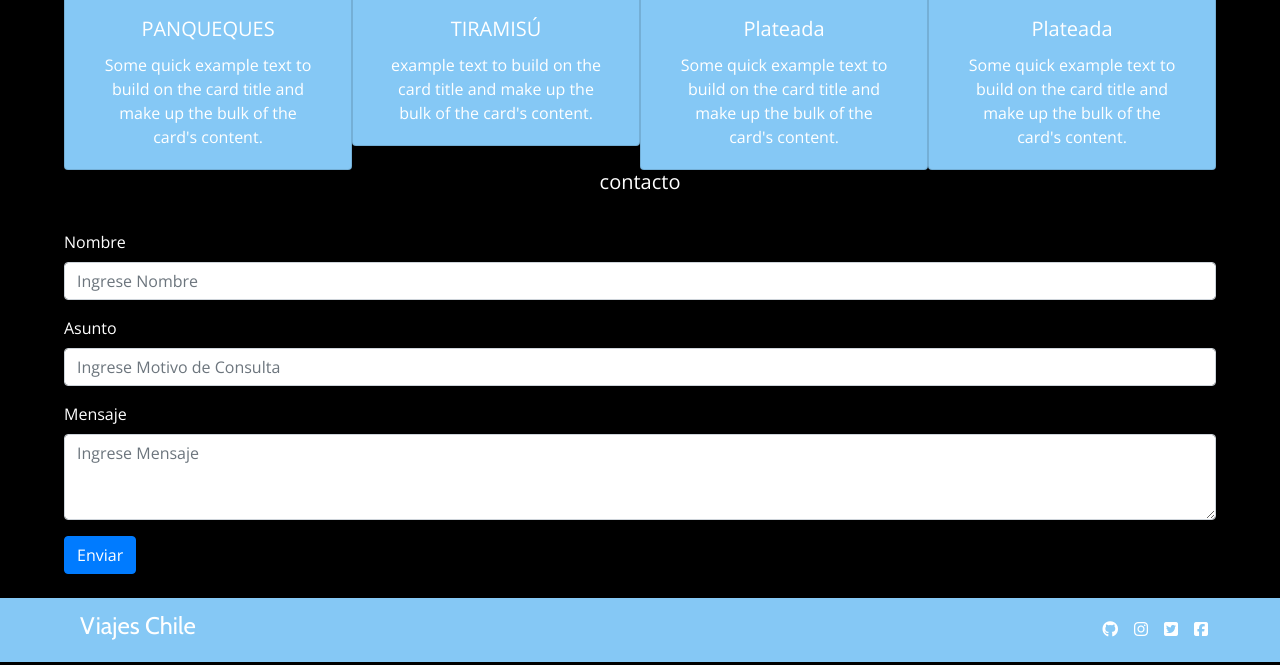
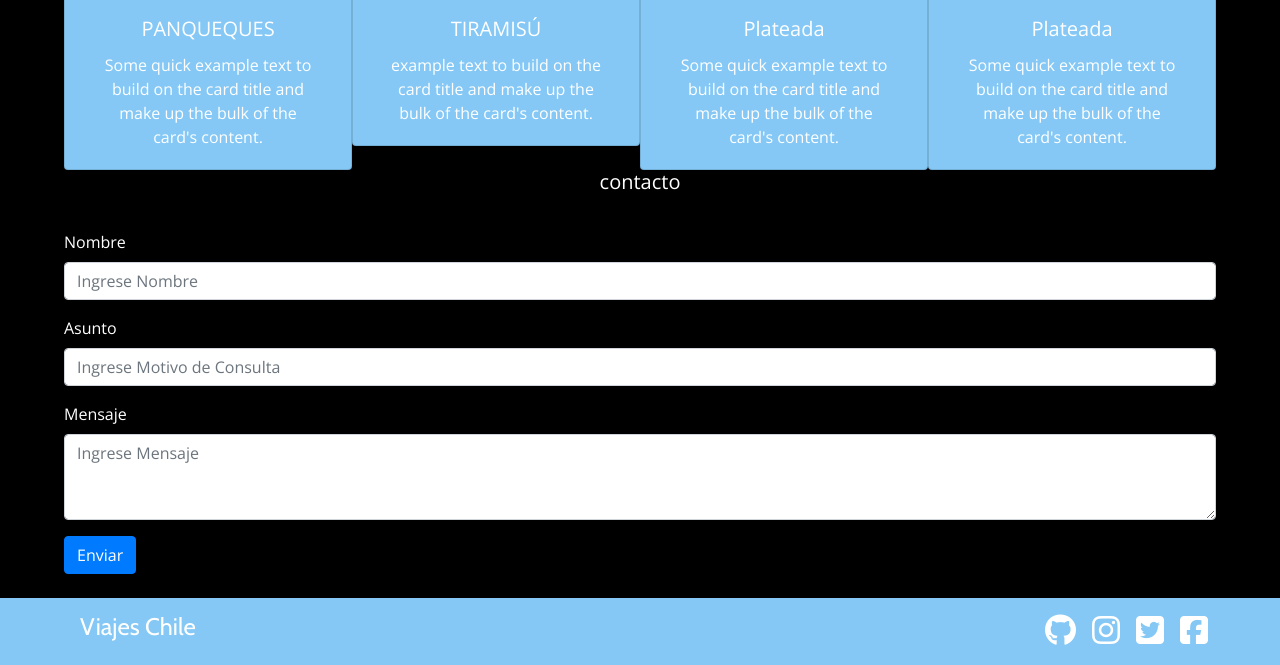
Before and after one commit to ramon2021tellez/viajeschile, a plain HTML site: page index.html in a window 1280 px wide. Shown: the part 1657-2322 px from the top of the page. Drawn offline with nearby package versions, Linux system fonts and the light colour scheme; a web font is replaced by a local one.

Commit message:
aumentar tamaño iconos

```diff
--- a/assets/css/estiloviajes.css
+++ b/assets/css/estiloviajes.css
@@ -161,3 +161,16 @@ height: 20%;
       border-radius: 0 !important;
 
   }
+  /*cambiando tamaño iconos redes sociales*/
+  .fa-github{
+      font-size: 2rem;
+  }
+  .fa-instagram{
+    font-size: 2rem;
+  }
+  .fa-twitter-square{
+    font-size: 2rem;
+  }
+  .fa-facebook-square{
+    font-size: 2rem;
+  }
```
